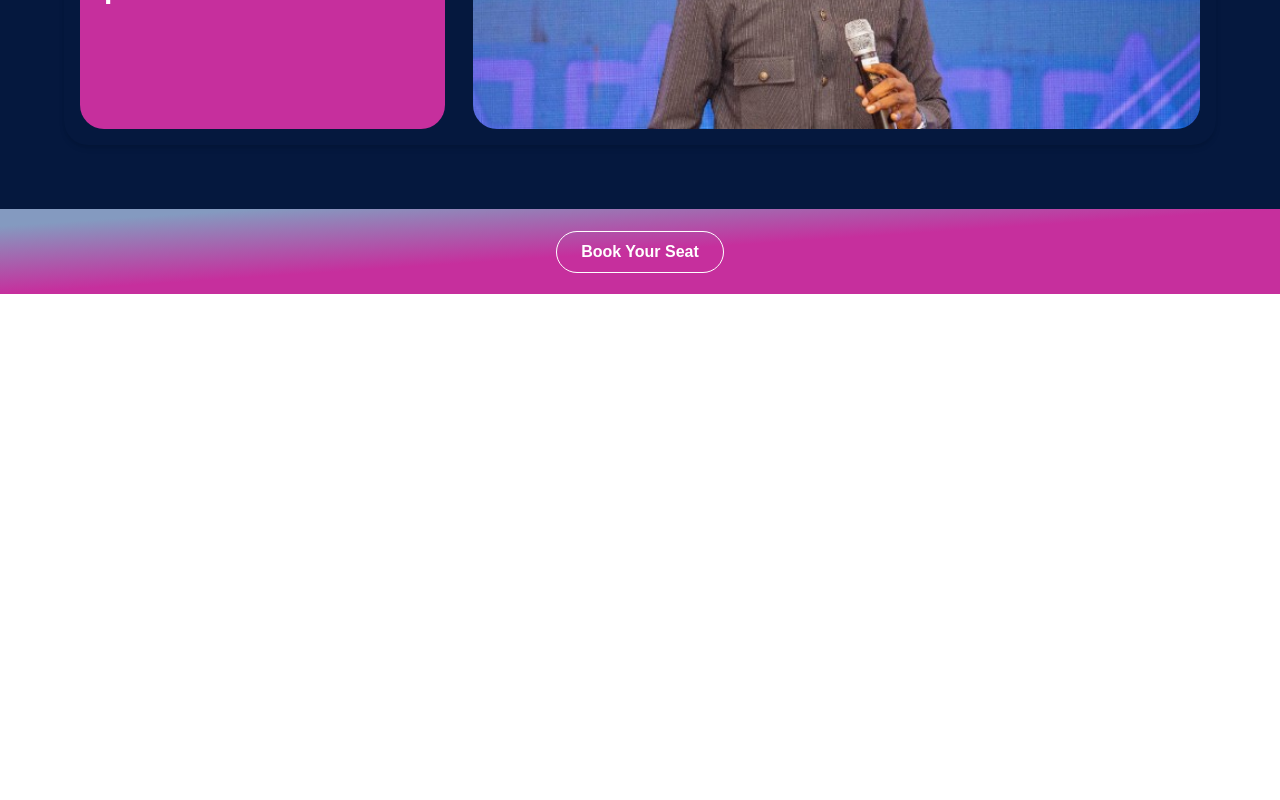
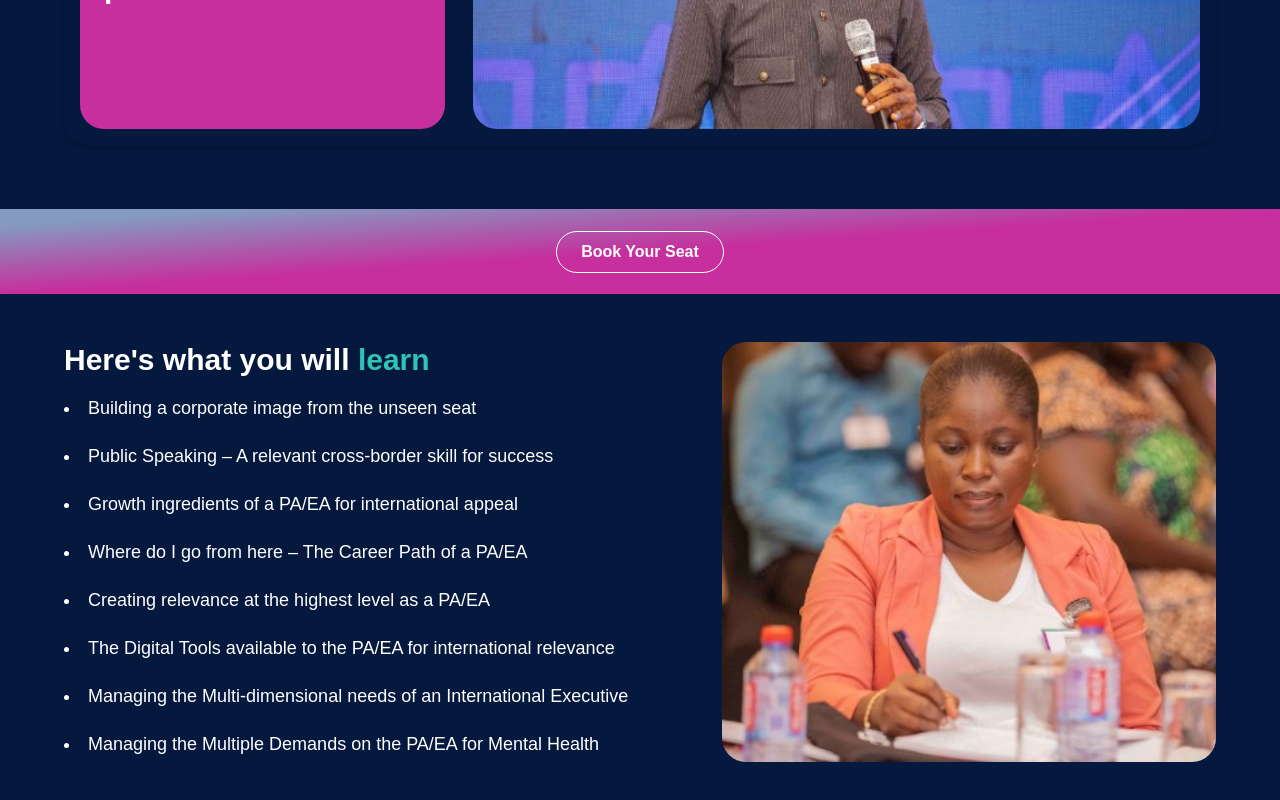
Before and after one commit to Amatcha-Boanerges/landingpage-paconf, a Next.js app: page / in a window 1280 px wide. Shown: the part 2393-3193 px from the top of the page. Before the commit the page ends 2687 px from the top, so only its background shows below. Built offline with nearby package versions, Linux system fonts and the light colour scheme.

Commit message:
Created 'WhatYouWillLearn' component to completion.

```diff
--- /dev/null
+++ b/src/app/components/WhatYouWillLearn.tsx
@@ -0,0 +1,38 @@
+import Image from "next/image";
+const learn1 = "/images/learn1.jpg";
+
+export default function WhatYouWillLearn() {
+  return (
+    <section className="w-full bg-[#05183E] py-12 px-4 md:px-8">
+      <div className="max-w-6xl mx-auto flex flex-col md:flex-row items-stretch gap-0">
+        {/* Text Section */}
+        <div className="w-full md:w-2/3 text-white">
+          <h2 className="text-2xl md:text-3xl font-bold mb-4">
+            Here's what you will <span className="text-[#2EC4B6]">learn</span>
+          </h2>
+          <ul className="list-disc list-inside space-y-5 text-base md:text-lg">
+            <li>Building a corporate image from the unseen seat</li>
+            <li>Public Speaking – A relevant cross-border skill for success</li>
+            <li>Growth ingredients of a PA/EA for international appeal</li>
+            <li>Where do I go from here – The Career Path of a PA/EA</li>
+            <li>Creating relevance at the highest level as a PA/EA</li>
+            <li>The Digital Tools available to the PA/EA for international relevance</li>
+            <li>Managing the Multi-dimensional needs of an International Executive</li>
+            <li>Managing the Multiple Demands on the PA/EA for Mental Health</li>
+          </ul>
+        </div>
+
+        {/* Image Section */}
+        <div className="w-full md:w-1/2 min-h-[250px]">
+          <Image
+            src={learn1}
+            alt="Woman attending conference"
+            width={800}
+            height={500}
+            className="rounded-3xl object-cover w-full h-full"
+          />
+        </div>
+      </div>
+    </section>
+  );
+}
--- a/src/app/page.tsx
+++ b/src/app/page.tsx
@@ -3,6 +3,7 @@ import Hero from './components/Hero';
 import AwaitYou from './components/AwaitYou';
 import BookYourSeat from './components/BookYourSeat';
 import WhyAttend from './components/WhyAttend';
+import WhatYouWillLearn from './components/WhatYouWillLearn';
 // import Header from './_components/Header';
 // import Footer from './_components/Footer';
 
@@ -15,6 +16,7 @@ export default function Page() {
       <BookYourSeat />
       <WhyAttend />
       <BookYourSeat />
+      <WhatYouWillLearn />
       {/* <Footer /> */}
     </main>
   );
```
Also changed, not shown: public/images/learn1.jpg (added).
